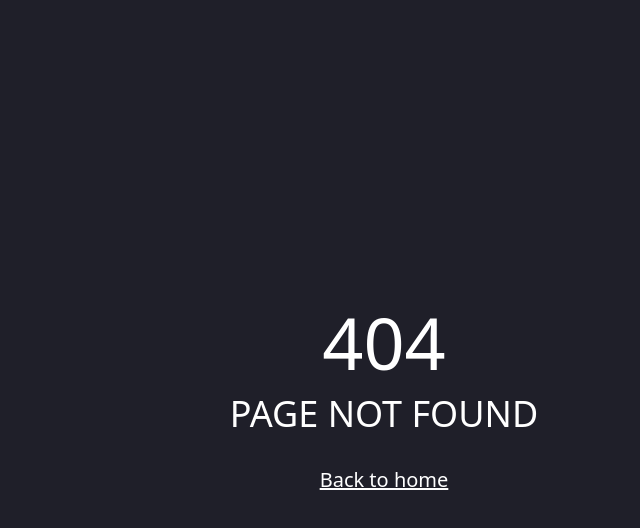
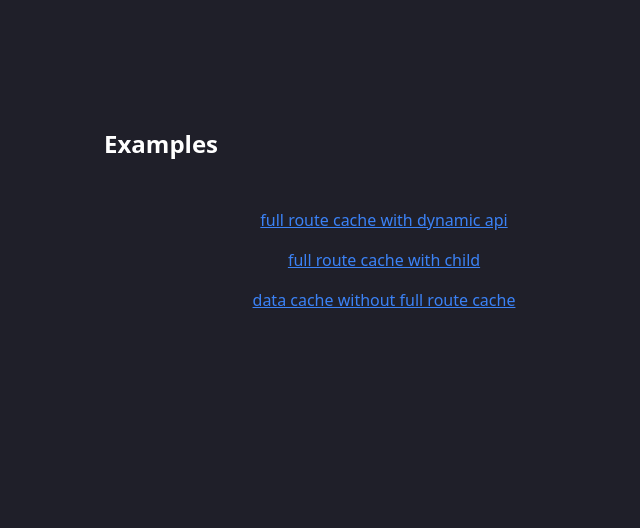
Before and after one commit to thatcatinsomnia/Nextjs-15-caching, a Next.js app: page /examples in a window 1280 px wide. Before the commit this address had no page. Shown: the top 528 px of the page, without its empty margins (256-896 px from the left). Built offline with nearby package versions, Linux system fonts and the light colour scheme.

Commit message:
wip: examples

```diff
--- a/app/03-full-route-cache/page.tsx
+++ b/app/03-full-route-cache/page.tsx
@@ -23,7 +23,7 @@ export default function FullRouteCache() {
             </section>
 
             <section>
-                <p>Next.js 會在 build time 自動的 render 和 cache routes，避免每次接收到 request 後才進行 rendering。</p>
+                <p>Next.js 會在 build time render 和 cache routes，避免每次接收到 request 後才進行 rendering。</p>
                 <p>想要理解 Full Route Cache 的運作方式，透過了解 React 如何 render 和 Next.js 怎麼對結果進行 cache 很有幫助:</p>
             </section>
 
--- a/app/04-router-cache/page.tsx
+++ b/app/04-router-cache/page.tsx
@@ -60,21 +60,10 @@ export default function RouterCache() {
                 <p>Next.js 15 中，預設 page segments 是沒有開啟 cache。</p>
             </section>
 
-            <section>
-                <Heading>Data Cache 和 Full Route Cache Interaction</Heading>
-                <List>
-                    <ListItem>重新驗證或是取消 Data Cache 會使 Full Route Cache 失效，因為 render output 取決於 data。</ListItem>
-                    <ListItem>取消 Full Route Cache 不會影響 Data Cache。你可以在 router 中有 cached 和 uncached data。</ListItem>
-                </List>
-            </section>
-
-            <section>
-                <Heading>Data Cache 和 Client-side Router Cache Interaction</Heading>
-                <List>
-                    <ListItem>要立刻使 Data Cache 和 Router Cache 失效，你可以在 Server Action 中使用 revalidatePath 或是 RevalidateTag</ListItem>
-                    <ListItem>在 Route Handler 中重新驗證 Data Cache 並不會立刻使 Router Cache 失效。</ListItem>
-                </List>
-            </section>
+            <footer className="mt-20 flex items-center justify-between">
+                <Link href="/03-full-route-cache">Prev: Full Route Cache</Link>
+                <Link href="/05-how-cache-interaction">Next: How Cache Interaction</Link>
+            </footer>
         </div>
     );
 }
--- /dev/null
+++ b/app/05-how-cache-interaction/page.tsx
@@ -0,0 +1,28 @@
+import Heading from "#/components/Heading";
+import Title from "#/components/Title";
+
+import { List, ListItem } from "#/components/List";
+
+export default function Page() {
+    return (
+        <div>
+            <Title>How Cache Interaction</Title>
+
+            <section>
+                <Heading>Data Cache 和 Full Route Cache Interaction</Heading>
+                <List>
+                    <ListItem>重新驗證或是取消 Data Cache 會使 Full Route Cache 失效，因為 render output 取決於 data。</ListItem>
+                    <ListItem>取消 Full Route Cache 不會影響 Data Cache。你可以在 router 中有 cached 和 uncached data。</ListItem>
+                </List>
+            </section>
+
+            <section>
+                <Heading>Data Cache 和 Client-side Router Cache Interaction</Heading>
+                <List>
+                    <ListItem>要立刻使 Data Cache 和 Router Cache 失效，你可以在 Server Action 中使用 revalidatePath 或是 RevalidateTag</ListItem>
+                    <ListItem>在 Route Handler 中重新驗證 Data Cache 並不會立刻使 Router Cache 失效。</ListItem>
+                </List>
+            </section>
+        </div>
+    );
+}
--- /dev/null
+++ b/app/examples/data-cache-without-full-route-cache/FetchDataCached.tsx
@@ -0,0 +1,14 @@
+import { fetchUsersWithTag } from '#/helpers/fetchUsers';
+import Box from '#/components/Box';
+
+export default async function fetchDataCached() {
+    const users = await fetchUsersWithTag(['data-cache-without-full-route-cache'], {
+        cache: 'force-cache'
+    });
+
+    return (
+        <Box name="data cache without full route cache">
+            {users.join(', ')}
+        </Box>
+    );
+}
--- /dev/null
+++ b/app/examples/data-cache-without-full-route-cache/page.tsx
@@ -0,0 +1,15 @@
+import FetchDataCached from "./FetchDataCached";
+
+export const dynamic = 'force-dynamic';
+
+export default async function DataCacheWithoutFullRouteCachePage() {
+    return (
+        <div className="pt-24">
+            <h2 className="py-12 text-2xl font-bold">example of data cache without full route cache</h2>
+
+            <p className="mb-4">some dynamic text here {Date.now()}</p>
+
+            <FetchDataCached />
+        </div>
+    );
+}
--- /dev/null
+++ b/app/examples/full-route-cache-with-child/DynamicChild.tsx
@@ -0,0 +1,16 @@
+import { fetchUsersWithTag } from "#/helpers/fetchUsers";
+import Box from "#/components/Box";
+
+export default async function DynamicChild() {
+    const users = await fetchUsersWithTag(['dynamic']);
+
+    return (
+        <div>
+            <h2>dynamic child</h2>
+
+            <Box name="dynamic child">
+                {users.join(', ')}
+            </Box>
+        </div>
+    );
+}
--- /dev/null
+++ b/app/examples/full-route-cache-with-child/StaticChild.tsx
@@ -0,0 +1,16 @@
+import { fetchUsers } from "#/helpers/fetchUsers";
+import Box from "#/components/Box";
+
+export default async function StaticChild() {
+    const users = await fetchUsers();
+
+    return (
+        <div>
+            <h2>static child</h2>
+
+            <Box name="static child">
+                {users.join(', ')}
+            </Box>
+        </div>
+    );
+}
--- /dev/null
+++ b/app/examples/full-route-cache-with-child/page.tsx
@@ -0,0 +1,16 @@
+import StaticChild from "./StaticChild";
+import DynamicChild from "./DynamicChild";
+
+export default async function FullRouteCacheWithDynamicAPIPage() {
+    return (
+        <div className="pt-24">
+            <h2 className="py-12 text-2xl font-bold">example of full route cache with dynamic child</h2>
+
+            <div className="space-y-4">
+                <StaticChild />
+
+                <DynamicChild />
+            </div>
+        </div>
+    );
+}
--- /dev/null
+++ b/app/examples/full-route-cache-with-dynamic-api/page.tsx
@@ -0,0 +1,20 @@
+import Box from "#/components/Box";
+import { fetchUsers } from "#/helpers/fetchUsers";
+
+export const dynamic = 'force-dynamic';
+// export const revalidate = 10;
+// export const fetchCache = 'default-no-store';
+
+export default async function FullRouteCacheWithDynamicAPIPage() {
+    const users = await fetchUsers();
+
+    return (
+        <div>
+            <h2 className="py-12 text-2xl font-bold">example of full route cache with dynamic api</h2>
+
+            <Box name="full route cache with dynamic api">
+                {users.join(', ')}
+            </Box>
+        </div>
+    );
+}
--- /dev/null
+++ b/app/examples/page.tsx
@@ -0,0 +1,31 @@
+import Link from "next/link";
+
+const examples = [
+    {
+        title: 'full route cache with dynamic api',
+        href: '/examples/full-route-cache-with-dynamic-api',
+    },
+    {
+        title: 'full route cache with child',
+        href: '/examples/full-route-cache-with-child',
+    },
+    {
+        title: 'data cache without full route cache',
+        href: '/examples/data-cache-without-full-route-cache'
+    }
+]
+export default function ExamplesPage() {
+    return (
+        <div className="p-20">
+            <h2 className="py-12 text-2xl font-bold">Examples</h2>
+
+            <section className="flex flex-col gap-4 text-center">
+                {examples.map((example) => (
+                    <Link key={example.href} href={example.href} target="_blank" className="underline text-blue-500">
+                        {example.title}
+                    </Link>
+                ))}
+            </section>
+        </div>
+    );
+}
--- a/helpers/fetchUsers.ts
+++ b/helpers/fetchUsers.ts
@@ -5,7 +5,7 @@ const defaultParams = {
     inc: 'name'
 };
 
-async function fetchUsersPrimitive(params: Record<string, any>, options: RequestInit) {
+async function fetchUsersPrimitive(params: Record<string, string|number>, options?: RequestInit) {
     const paramsToString = Object.keys(params).map(key => `${key}=${params[key as keyof typeof params]}`).join('&');
     const endpoint = `https://randomuser.me/api?${paramsToString}`;
 
@@ -24,7 +24,7 @@ export async function fetchUsers(options: RequestInit = {}) {
     return users;
 }
 
-export async function fetchUsersWithTag(tags: string[], options: RequestInit) {
+export async function fetchUsersWithTag(tags: string[], options?: RequestInit) {
     const mergedParams = {...defaultParams, tags: tags.join(', ')};
     const users = await fetchUsersPrimitive(mergedParams, options);
 
```
